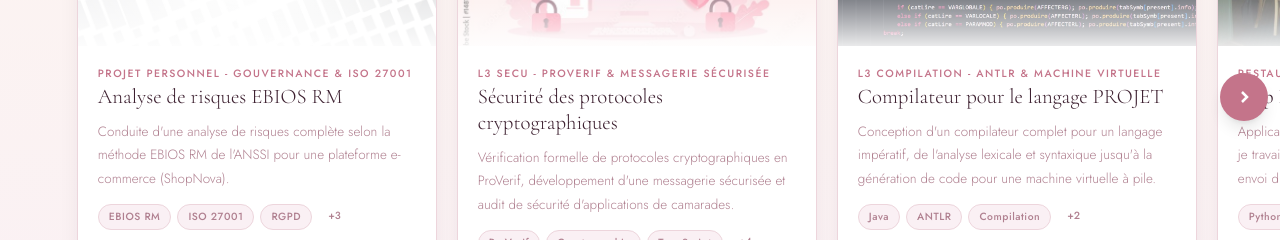
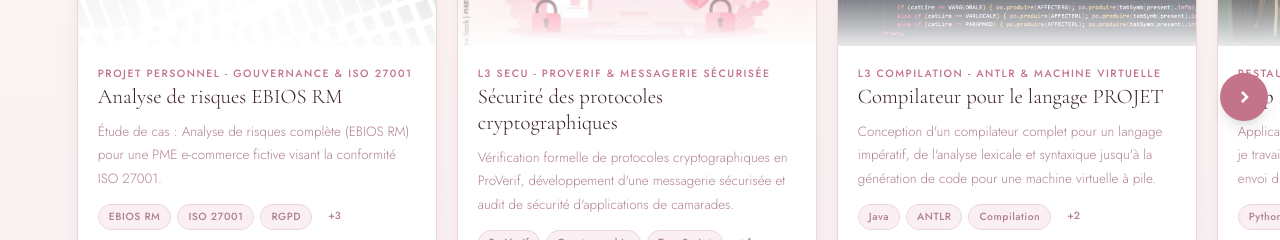
Before and after one commit to neylharoune/SITE_FINAL, a Next.js app: page / in a window 1280 px wide. Shown: the part 1180-1420 px from the top of the page. Built offline with nearby package versions, Linux system fonts and the light colour scheme.

Commit message:
add ebios 3

```diff
--- a/data/projects.ts
+++ b/data/projects.ts
@@ -8,7 +8,7 @@ export const projects: Project[] = [
   subtitle: "Projet Personnel - Gouvernance & ISO 27001",
   year: "2026",
   type: "personnel",
-  description: "Conduite d'une analyse de risques complète selon la méthode EBIOS RM de l'ANSSI pour une plateforme e-commerce (ShopNova).",
+  description: "Étude de cas : Analyse de risques complète (EBIOS RM) pour une PME e-commerce fictive visant la conformité ISO 27001.",
   longDescription: "Réalisation d'une étude de sécurité stratégique pour une PME (12M€ CA) visant la conformité ISO 27001 et RGPD. Identification des sources de risque, modélisation de scénarios d'attaque et définition d'un plan de traitement.",
   tags: ["EBIOS RM", "ISO 27001", "RGPD", "MITRE ATT&CK", "Gouvernance", "LaTeX"],
   image: "/images/ebiosrm.png", // Pense à mettre une capture du PDF LaTeX
```
